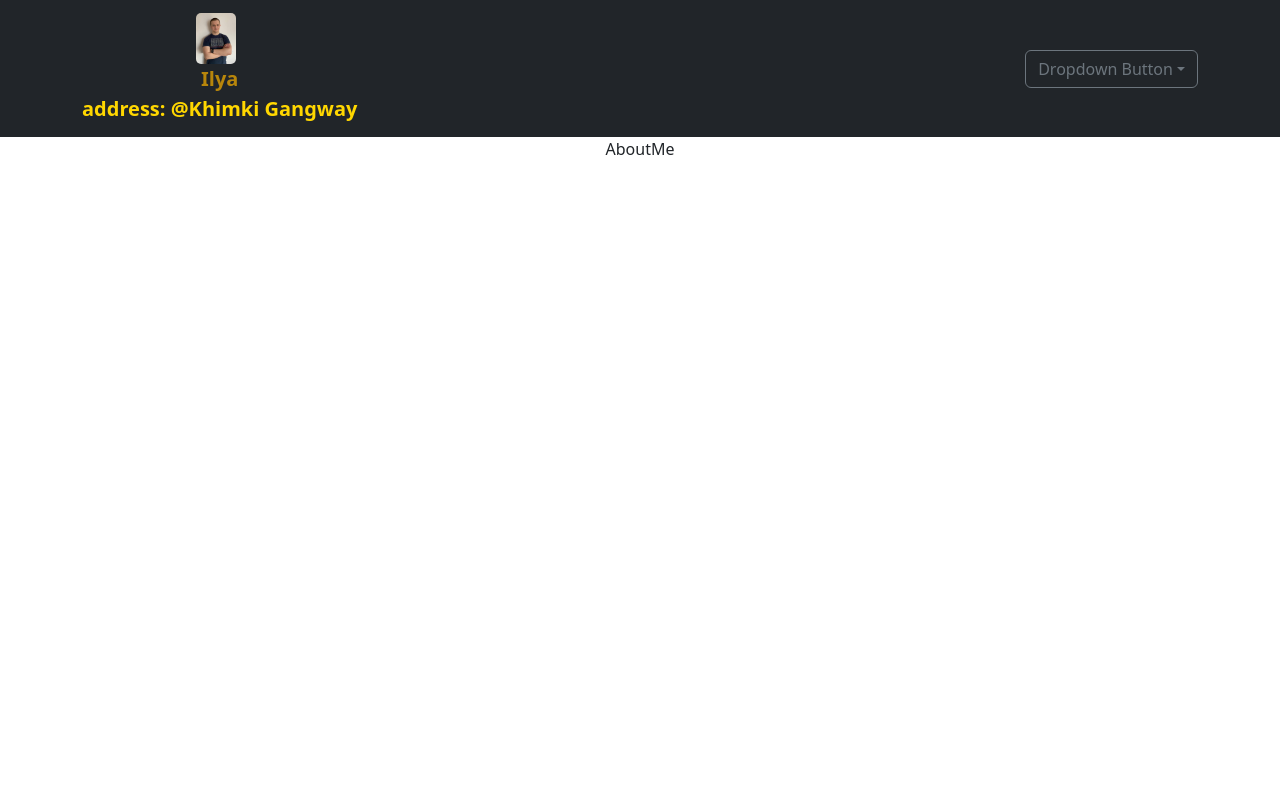
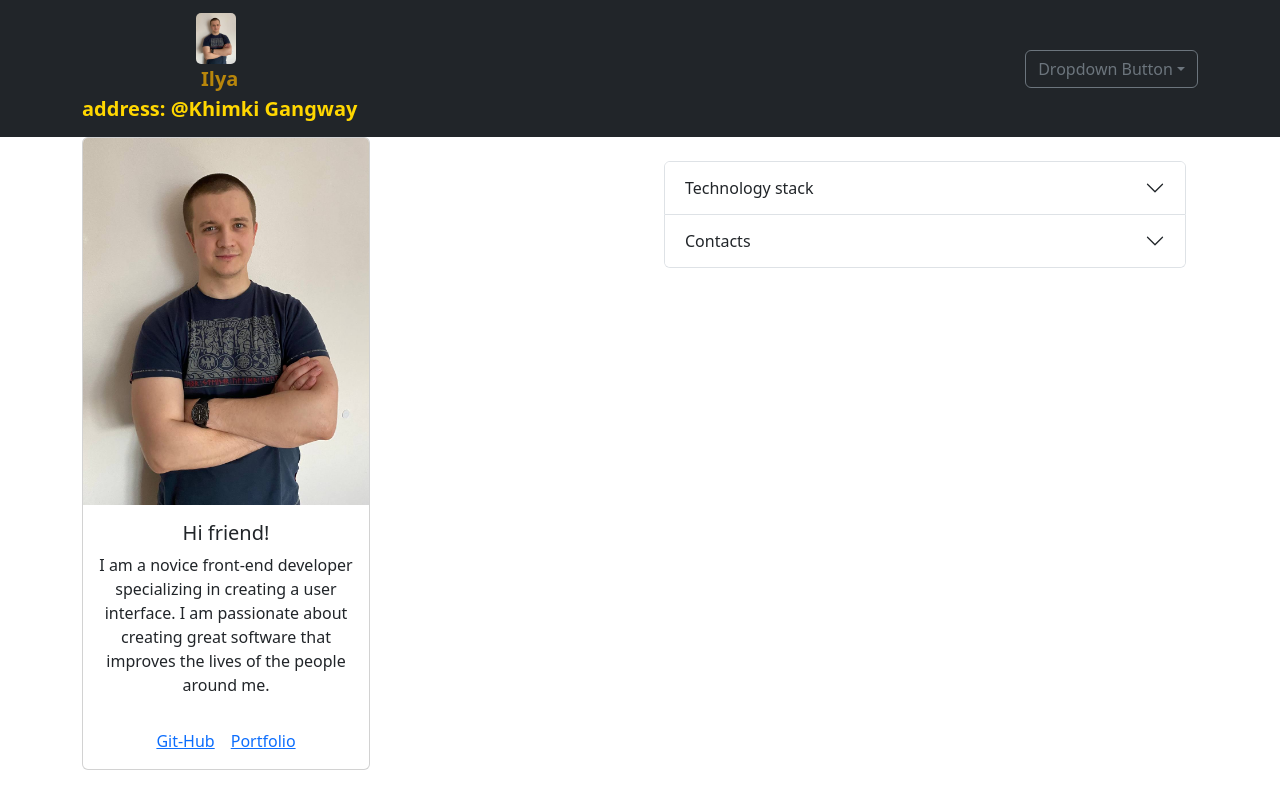
Before and after one commit to IlyaGoncharovY/Posts, a React (Create React App) app: page /aboutMe in a window 1280 px wide. Built offline with nearby package versions, Linux system fonts and the light colour scheme.

Commit message:
feat (information of about me) added new component for render information

```diff
--- a/src/components/aboutMe/AboutMe.tsx
+++ b/src/components/aboutMe/AboutMe.tsx
@@ -1,9 +1,19 @@
 import React from 'react';
+import {Col, Container, Row} from "react-bootstrap";
+import {AccordionComponent} from "./accordion/AccordionComponent";
+import {CardComponent} from "./card/CardComponent";
 
 export const AboutMe = () => {
     return (
-        <div>
-            AboutMe
-        </div>
+        <Container>
+            <Row>
+                <Col>
+                    <CardComponent/>
+                </Col>
+                <Col>
+                    <AccordionComponent/>
+                </Col>
+            </Row>
+        </Container>
     );
 };
--- /dev/null
+++ b/src/components/aboutMe/accordion/AccordionComponent.tsx
@@ -0,0 +1,36 @@
+import React from 'react';
+import {Accordion, Col, Container, Row} from "react-bootstrap";
+import {SkillSet, SocialSet} from "../../../common/data/DataSet";
+import {SkillItem} from "./SkillItem";
+import {ContactItem} from "../card/ContactItem";
+
+export const AccordionComponent = () => {
+    return (
+        <Container>
+            <Accordion className={"pt-4"}>
+                <Accordion.Item eventKey="0">
+                    <Accordion.Header>Technology stack</Accordion.Header>
+                    <Accordion.Body>
+                        <Row>
+                            {SkillSet.map((skill, index) => <Col>
+                                <SkillItem key={index} skill={skill}/>
+                            </Col>)}
+                        </Row>
+                    </Accordion.Body>
+                </Accordion.Item>
+                <Accordion.Item eventKey="1">
+                    <Accordion.Header>Contacts</Accordion.Header>
+                    <Accordion.Body>
+                        <Row>
+                            {SocialSet.map((contact, index) =>
+                                <Col>
+                                    <ContactItem key={index} contact={contact}/>
+                                </Col>
+                            )}
+                        </Row>
+                    </Accordion.Body>
+                </Accordion.Item>
+            </Accordion>
+        </Container>
+    );
+};
--- /dev/null
+++ b/src/components/aboutMe/accordion/SkillItem.tsx
@@ -0,0 +1,18 @@
+import React, {FC} from 'react';
+import {DataSetType} from "../../../common/data/DataSet";
+import {Icon} from "@iconify/react";
+
+interface SkillItemType {
+    skill: DataSetType
+}
+
+export const SkillItem: FC<SkillItemType> = ({skill}) => {
+    return (
+        <div>
+            <Icon icon={skill.iconValue} fontSize={"40px"}/>
+            <b>
+                {skill.title}
+            </b>
+        </div>
+    );
+};
--- /dev/null
+++ b/src/components/aboutMe/card/CardComponent.tsx
@@ -0,0 +1,24 @@
+import React from 'react';
+import {Card} from 'react-bootstrap';
+import meLogo1 from "../../../common/assects/meLogo.jpg"
+
+export const CardComponent = () => {
+    return (
+        <div>
+            <Card style={{ width: '18rem' }}>
+                <Card.Img variant="top" src={meLogo1} />
+                <Card.Body>
+                    <Card.Title>Hi friend!</Card.Title>
+                    <Card.Text>
+                        I am a novice front‑end developer specializing in creating a user interface.
+                        I am passionate about creating great software that improves the lives of the people around me.
+                    </Card.Text>
+                </Card.Body>
+                <Card.Body>
+                    <Card.Link href="https://github.com/IlyaGoncharovY">Git-Hub</Card.Link>
+                    <Card.Link href="https://ilyagoncharovy.github.io/Portfolio/">Portfolio</Card.Link>
+                </Card.Body>
+            </Card>
+        </div>
+    );
+};
--- /dev/null
+++ b/src/components/aboutMe/card/ContactItem.tsx
@@ -0,0 +1,18 @@
+import React, {FC} from 'react';
+import {SocialSetType} from "../../../common/data/DataSet";
+import {Container} from "react-bootstrap";
+import {Icon} from "@iconify/react";
+
+interface ContactItemType {
+    contact: SocialSetType
+}
+
+export const ContactItem: FC<ContactItemType> = ({contact}) => {
+    return (
+        <Container>
+            <a href={contact.href}>
+                <Icon icon={contact.iconValue} fontSize={"40px"}/>
+            </a>
+        </Container>
+    );
+};
```
